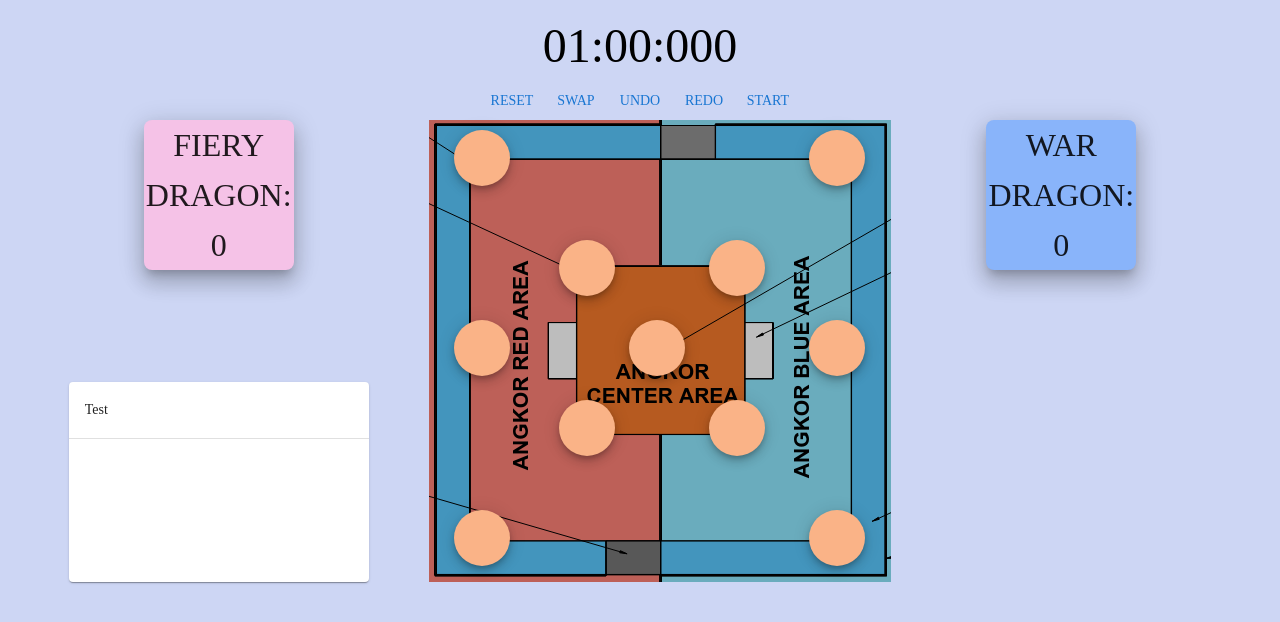
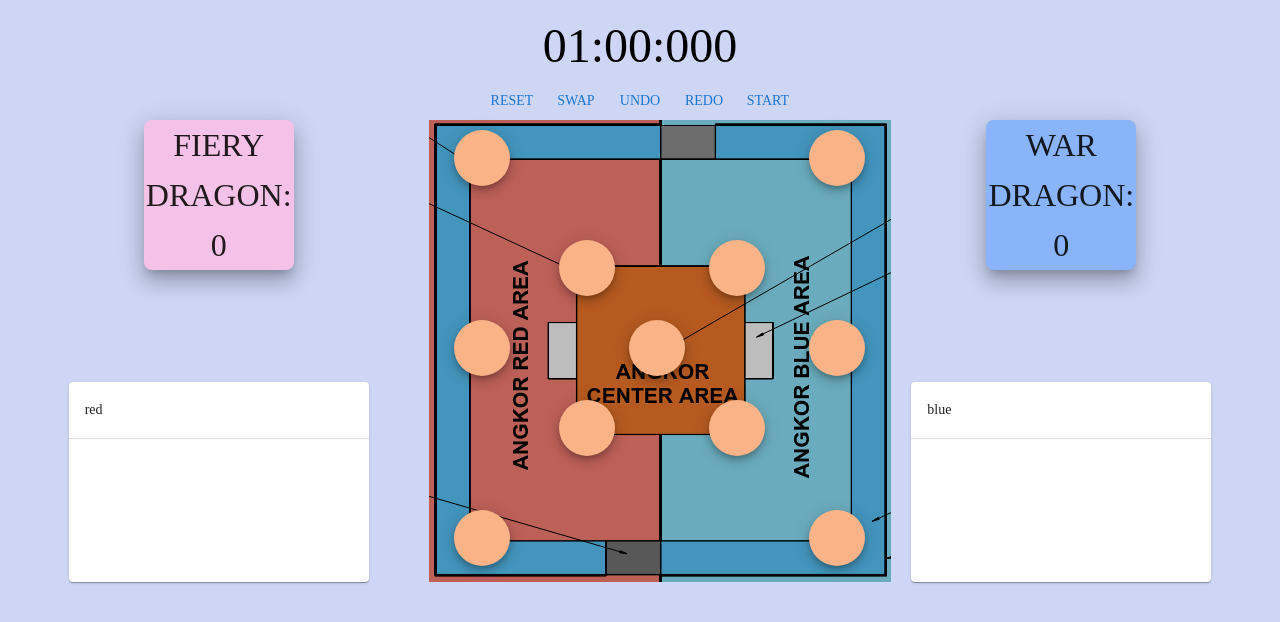
Before and after one commit to nc108x/2023-scoreboard, a React (Create React App) app: page / in a window 1280 px wide. Shown: the top 622 px of the page. Built offline with nearby package versions, Linux system fonts and the light colour scheme; a web font is replaced by a local one.

Commit message:
Also display for blue

```diff
--- a/src/App.js
+++ b/src/App.js
@@ -206,18 +206,26 @@ function App() {
               <Grid item>
                 <Log historyDelta={historyDelta.current} color="red" />
               </Grid>
-
-              {/* <Grid item> */}
-              {/*   <Info score={redScore} dragonName={redDragon} color="red" /> */}
-              {/* </Grid> */}
             </Grid>
 
             <Grid container direction="column" alignItems="center" xs={4}>
               <Gamefield poles={poles} scoreHandler={scoreHandler} />
             </Grid>
 
-            <Grid container direction="column" alignItems="center" xs={4}>
-              <Info score={blueScore} dragonName={blueDragon} color="blue" />
+            <Grid
+              container
+              direction="column"
+              alignItems="center"
+              xs={4}
+              justifyContent="space-between"
+            >
+              <Grid item>
+                <Info score={blueScore} dragonName={blueDragon} color="blue" />
+              </Grid>
+
+              <Grid item>
+                <Log historyDelta={historyDelta.current} color="blue" />
+              </Grid>
             </Grid>
           </Grid>
         </Grid>
--- a/src/components/Log.js
+++ b/src/components/Log.js
@@ -26,7 +26,7 @@ export default function Log({ historyDelta, color }) {
       <Table>
         <TableHead>
           <TableRow>
-            <TableCell>Test</TableCell>
+            <TableCell>{color}</TableCell>
           </TableRow>
         </TableHead>
         {logTable}
```
